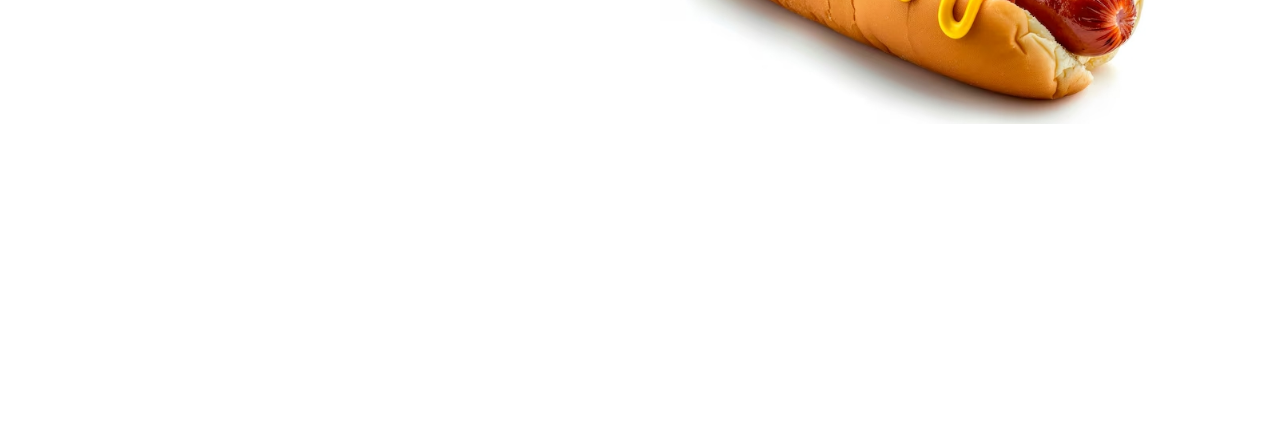
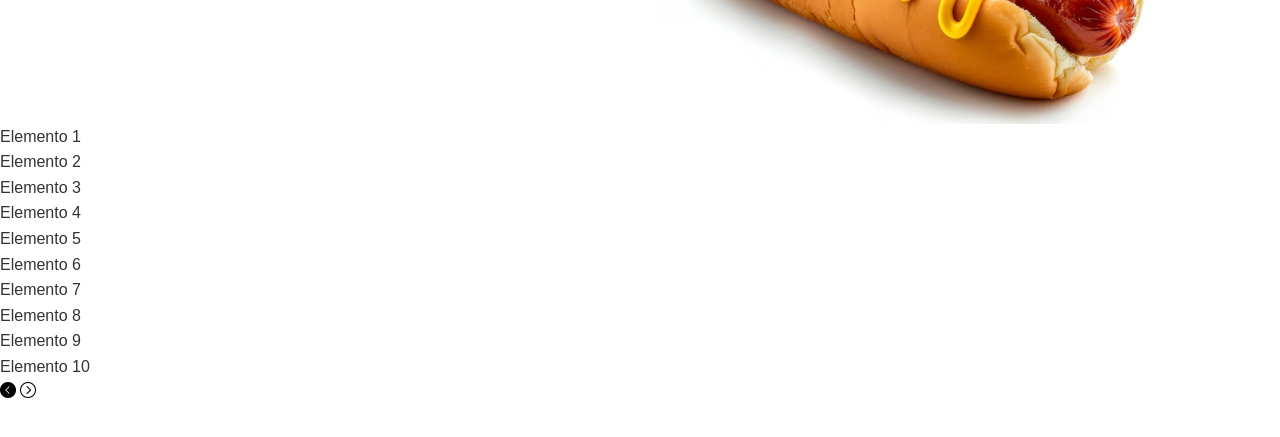
Before and after one commit to riverosmejia/proyecto1_h, a website: page index.html in a window 1280 px wide. Shown: the part 277-714 px from the top of the page. Drawn offline with Linux system fonts and the light colour scheme.

Commit message:
inicio de un slider

```diff
--- a/index.html
+++ b/index.html
@@ -27,7 +27,6 @@
 
         </div>
 
-
     </header>
 
     <div class="banner-slide">
@@ -48,6 +47,26 @@
 
     </div>
 
+    <!--codigo gpt-->
+
+    <div class="slider">
+        <div class="slides">
+            <!-- Agrega tus 10 elementos aquí -->
+            <div class="slide">Elemento 1</div>
+            <div class="slide">Elemento 2</div>
+            <div class="slide">Elemento 3</div>
+            <div class="slide">Elemento 4</div>
+            <div class="slide">Elemento 5</div>
+            <div class="slide">Elemento 6</div>
+            <div class="slide">Elemento 7</div>
+            <div class="slide">Elemento 8</div>
+            <div class="slide">Elemento 9</div>
+            <div class="slide">Elemento 10</div>
+        </div>
+        <button class="prev"><img src="imgs/flecha-izquierda.png" alt="atrás" id="flechas"></button>
+        <button class="next"><img src="imgs/flecha-correcta.png" alt="adelante" id="flechas"></button>
+    </div>
+
     <script src="scripts/script.js"></script> <!-- Asegúrate de que el archivo script.js esté en la carpeta correcta -->
 
 </body>
--- a/styles/styles.css
+++ b/styles/styles.css
@@ -20,6 +20,13 @@ li img {
     width: auto;
     margin-left: 8px;
     margin-left: auto;
+
+}
+
+#flechas{
+
+    height: 1em;
+    width: auto;
 
 }
 
```
Also changed, not shown: imgs/flecha-correcta.png (added), imgs/flecha-izquierda.png (added).
